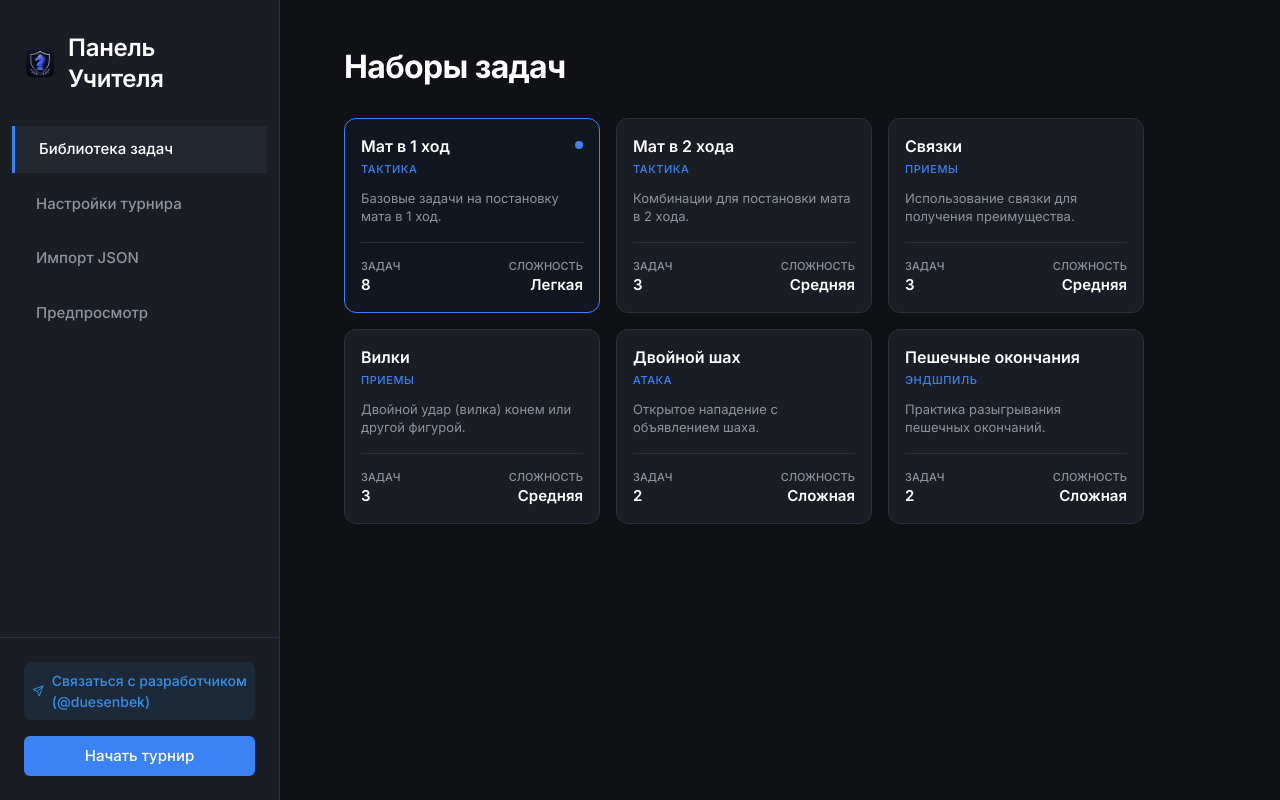
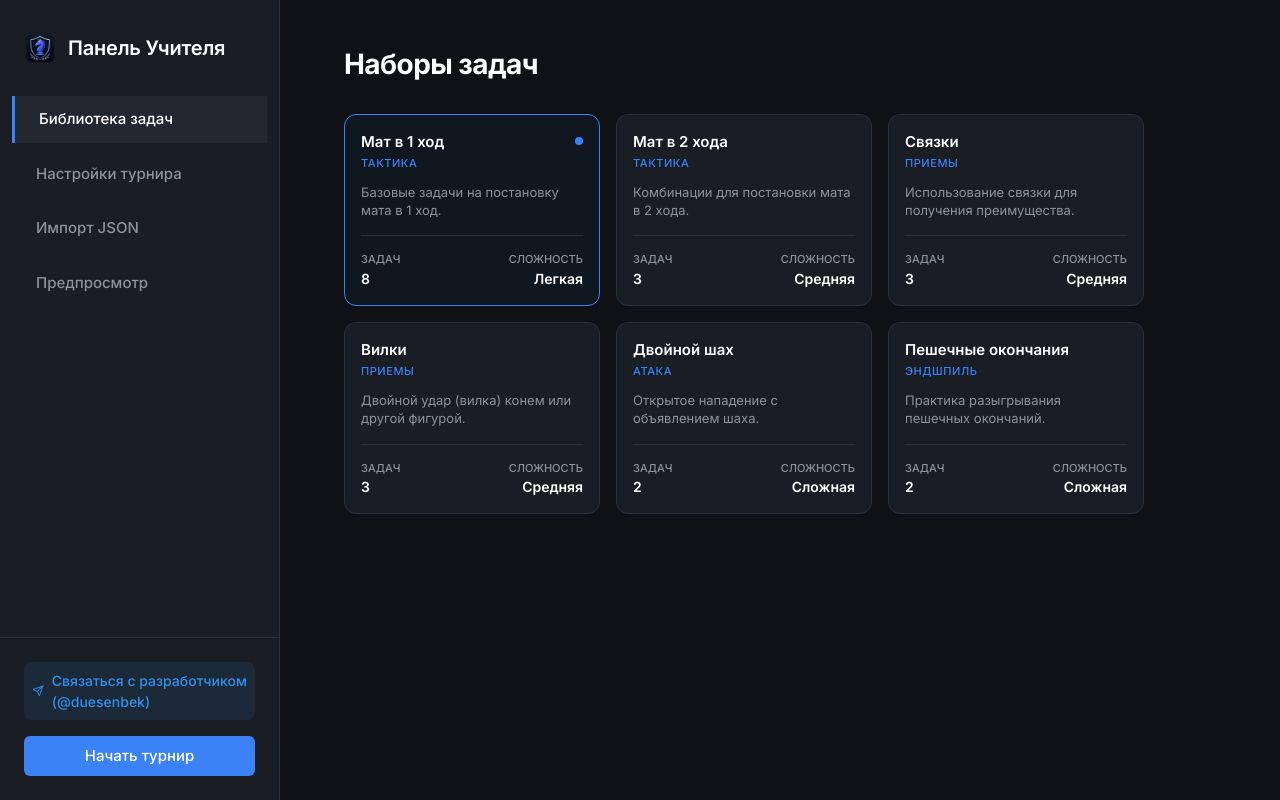
Before and after one commit to duesenbek/abchees-battle, a React (Vite) app: page / in a window 1280 px wide. Built offline with nearby package versions, Linux system fonts and the light colour scheme.

Commit message:
Adjust layout scaling to avoid giant boards on small screens

```diff
--- a/src/index.css
+++ b/src/index.css
@@ -41,13 +41,13 @@ html, body, #root {
 }
 
 /* ===== Typography ===== */
-.t-h1 { font-size: 32px; font-weight: 700; line-height: 1.2; letter-spacing: -0.02em; }
-.t-h2 { font-size: 24px; font-weight: 600; line-height: 1.3; letter-spacing: -0.01em; }
-.t-h3 { font-size: 16px; font-weight: 600; line-height: 1.4; }
-.t-section { font-size: 18px; font-weight: 600; line-height: 1.4; }
-.t-body { font-size: 15px; font-weight: 400; line-height: 1.5; color: var(--text-secondary); }
-.t-caption { font-size: 13px; font-weight: 500; line-height: 1.4; color: var(--text-secondary); }
-.t-value { font-size: 15px; font-weight: 600; color: var(--text-primary); }
+.t-h1 { font-size: 28px; font-weight: 700; line-height: 1.2; letter-spacing: -0.02em; }
+.t-h2 { font-size: 20px; font-weight: 600; line-height: 1.3; letter-spacing: -0.01em; }
+.t-h3 { font-size: 15px; font-weight: 600; line-height: 1.4; }
+.t-section { font-size: 16px; font-weight: 600; line-height: 1.4; }
+.t-body { font-size: 14px; font-weight: 400; line-height: 1.5; color: var(--text-secondary); }
+.t-caption { font-size: 12px; font-weight: 500; line-height: 1.4; color: var(--text-secondary); }
+.t-value { font-size: 14px; font-weight: 600; color: var(--text-primary); }
 
 /* ===== Generic Utilities ===== */
 .flex-row { display: flex; align-items: center; }
@@ -120,8 +120,8 @@ html, body, #root {
 
 /* ===== Header (72px) ===== */
 .app-header {
-  height: 72px;
-  min-height: 72px;
+  height: 64px;
+  min-height: 64px;
   border-bottom: 1px solid var(--border);
   background: var(--bg);
   display: flex;
@@ -200,7 +200,7 @@ html, body, #root {
 /* ===== GameZone Internals ===== */
 /* Player Card (90px approx) */
 .player-block {
-  padding: 16px 24px;
+  padding: 12px 16px;
   border-bottom: 1px solid var(--border);
   display: flex;
   align-items: center;
@@ -222,16 +222,16 @@ html, body, #root {
   align-items: center;
   justify-content: center;
   padding: 16px; /* Reduced empty space */
-  min-height: 560px; /* Ensure minimum size */
+  min-height: 0; /* Allow shrinking below content */
 }
 
 .board-sizer {
   flex: 1;
   width: 100%;
   height: 100%;
-  display: flex;
-  justify-content: center;
-  align-items: center;
+  max-width: 600px;
+  max-height: 100%;
+  aspect-ratio: 1 / 1;
   position: relative;
   margin: 0 auto; /* Center horizontally */
 }
```
